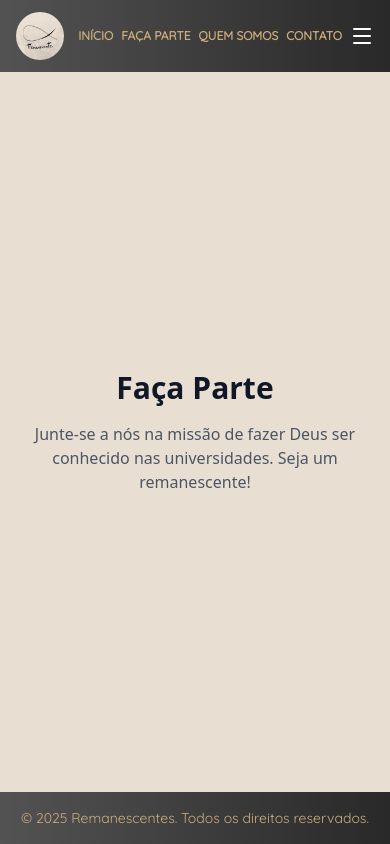
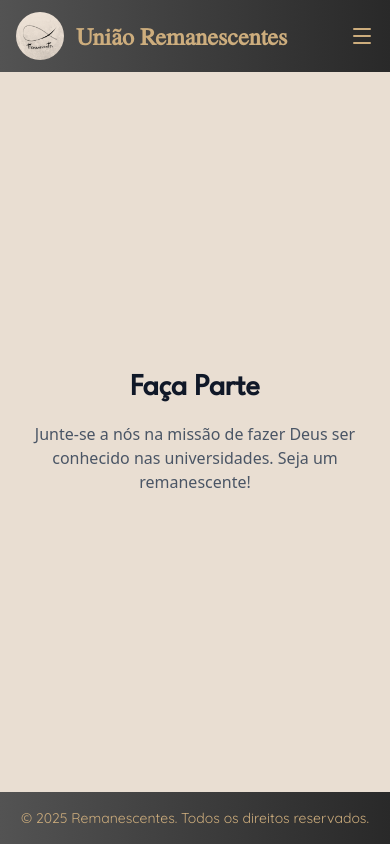
Before and after one commit to NicolasRanniery/grupo-remanescentes, a React (Vite) app: page /faca-parte in a window 390 px wide. Built offline with nearby package versions, Linux system fonts and the light colour scheme.

Commit message:
Implementação do menu responsivo para mobile.

```diff
--- a/src/components/Header.tsx
+++ b/src/components/Header.tsx
@@ -1,26 +1,33 @@
 import { Link } from "react-router-dom";
 import { Menu } from "lucide-react";
 import { useState } from "react";
-// import MenuResponsivo from "./MenuResponsivo";
+import MenuResponsivo from "./MenuResponsivo";
 
 export default function Header() {
   const [open, setOpen] = useState(false);
 
   return (
     <nav className="bg-linear-to-r from-[#535353] to-[#292929] text-white sticky top-0 z-50">
-      <div className="max-w-7xl mx-auto px-4 sm:px-6 lg:px-8 py-3 sm:py-4 w-full flex flex-wrap items-center justify-between gap-2 sm:gap-3">
+      <div className="relative max-w-7xl mx-auto px-4 sm:px-6 lg:px-8 py-3 sm:py-4 w-full flex flex-wrap items-center justify-between gap-2 sm:gap-3">
         <h1 className="text-base sm:text-xl font-bold text-[#cdad7d] font-texgyretermes">
-          <Link to="/" aria-label="Voltar para a página inicial" className="flex items-center gap-3 sm:gap-5">
+          <Link
+            to="/"
+            aria-label="Voltar para a página inicial"
+            className="flex items-center gap-3 sm:gap-5"
+          >
             <img
               src="/assets/uniao-remanescentes.png"
               alt="Logo Remanescentes"
               className="h-12 w-12 sm:h-16 sm:w-16 md:h-20 md:w-20 rounded-full"
             />
-          <span className="hidden md:inline text-3xl">União Remanescentes</span>
+            <span className="inline text-2xl md:text-3xl">
+              União Remanescentes
+            </span>
           </Link>
         </h1>
 
         <div className="flex items-center flex-wrap gap-2 sm:gap-4 md:gap-6">
+          <div className="hidden md:flex items-center gap-2 sm:gap-4 md:gap-6">
             <Link
               to="/"
               className="hover:text-blue-400 transition-colors text-xs sm:text-sm md:text-base text-[#cdad7d] font-quicksand font-bold"
@@ -45,11 +52,12 @@ export default function Header() {
             >
               CONTATO
             </Link>
-          <div onClick={()=>setOpen(!open)}>
-            <Menu className="md:hidden" />
+          </div>
+          <div onClick={() => setOpen(!open)}>
+            <Menu className="md:hidden cursor-pointer text-[#cdad7d]" />
           </div>
         </div>
-        {/* <MenuResponsivo /> */}
+        <MenuResponsivo open={open} onClose={() => setOpen(false)}/>
       </div>
     </nav>
   );
--- a/src/components/MenuResponsivo.tsx
+++ b/src/components/MenuResponsivo.tsx
@@ -1,20 +1,50 @@
 import { AnimatePresence, motion } from "framer-motion";
+import { Link } from "react-router-dom"; // 1. Importar o Link
 
-const MenuResponsivo = ({ open }: { open: boolean }) => {
-    return <AnimatePresence>
-        {
-            open && (
-            <motion.div
-            initial={{ opacity:0 }}
-            animate={{ opacity:1 }}
-            exit={{ opacity:0 }}
-            className="fixed top-0 left-0 w-full h-full bg-white/60 z-10"
-            >
-                <div></div>
-            </motion.div>
-        )
-        }
-    </AnimatePresence>
+// 2. Definir a prop "onClose" para poder fechar o menu
+interface MenuResponsivoProps {
+  open: boolean;
+  onClose: () => void;
 }
 
+const MenuResponsivo = ({ open, onClose }: MenuResponsivoProps) => {
+  return (
+    <AnimatePresence>
+      {open && (
+        <motion.div
+          initial={{ opacity: 0, y: -100 }}
+          animate={{ opacity: 1, y: 0 }}
+          exit={{ opacity: 0, y: -100 }}
+          className="absolute top-20 left-0 w-full h-full z-20"
+        >
+          <div className="text-xl font-semibold font-quicksand uppercase bg-linear-to-r from-[#535353] to-[#292929] py-10 m-6 rounded-3xl">
+            <ul className="flex flex-col justify-center items-center gap-10">
+              <li onClick={onClose}>
+                <Link to="/" className="text-[#cdad7d]">
+                  Início
+                </Link>
+              </li>
+              <li onClick={onClose}>
+                <Link to="/faca-parte" className="text-[#cdad7d]">
+                  Faça Parte
+                </Link>
+              </li>
+              <li onClick={onClose}>
+                <Link to="/quem-somos" className="text-[#cdad7d]">
+                  Quem Somos
+                </Link>
+              </li>
+              <li onClick={onClose}>
+                <Link to="/contato" className="text-[#cdad7d]">
+                  Contato
+                </Link>
+              </li>
+            </ul>
+          </div>
+        </motion.div>
+      )}
+    </AnimatePresence>
+  );
+};
+
 export default MenuResponsivo;
--- a/src/index.css
+++ b/src/index.css
@@ -13,7 +13,7 @@
 }
 @font-face {
   font-family: "SourceSerif4";
-  src: url("/assets/fonts/SourceSerif4-Regular.ttf")
+  src: url("/assets/fonts/SourceSerif4_18pt-Regular.ttf")
     format("truetype");
 }
 @font-face {
--- a/src/pages/FacaParte.tsx
+++ b/src/pages/FacaParte.tsx
@@ -1,9 +1,12 @@
 export default function FacaParte() {
   return (
     <section className="flex-1 flex flex-col items-center justify-center text-center h-full bg-[#e9ded2]">
-            <h1 className="text-3xl font-bold mb-4 text-gray-900">Faça Parte</h1>
+      <h1 className="text-3xl font-bold mb-4 text-gray-900 font-league-spartan">
+        Faça Parte
+      </h1>
       <p className="max-w-lg text-gray-600">
-                Junte-se a nós na missão de fazer Deus ser conhecido nas universidades. Seja um remanescente!
+        Junte-se a nós na missão de fazer Deus ser conhecido nas universidades.
+        Seja um remanescente!
       </p>
     </section>
   );
--- a/src/pages/QuemSomos.tsx
+++ b/src/pages/QuemSomos.tsx
@@ -1,7 +1,9 @@
 export default function QuemSomos() {
   return (
     <section className="flex flex-1 flex-col items-center justify-center text-center bg-[#e9ded2] h-full">
-      <h1 className="text-3xl font-bold mb-4 text-gray-900 font-league-spartan">Quem Somos</h1>
+      <h1 className="text-3xl font-bold mb-4 text-gray-900 font-league-spartan">
+        Quem Somos
+      </h1>
       <p className="max-w-lg text-gray-600">
         Este site foi criado para demonstrar o uso de rotas com React Router e
         estilização com Tailwind CSS. A ideia é servir como base para projetos
```
Lines whose indentation alone changed are shown as unchanged.
